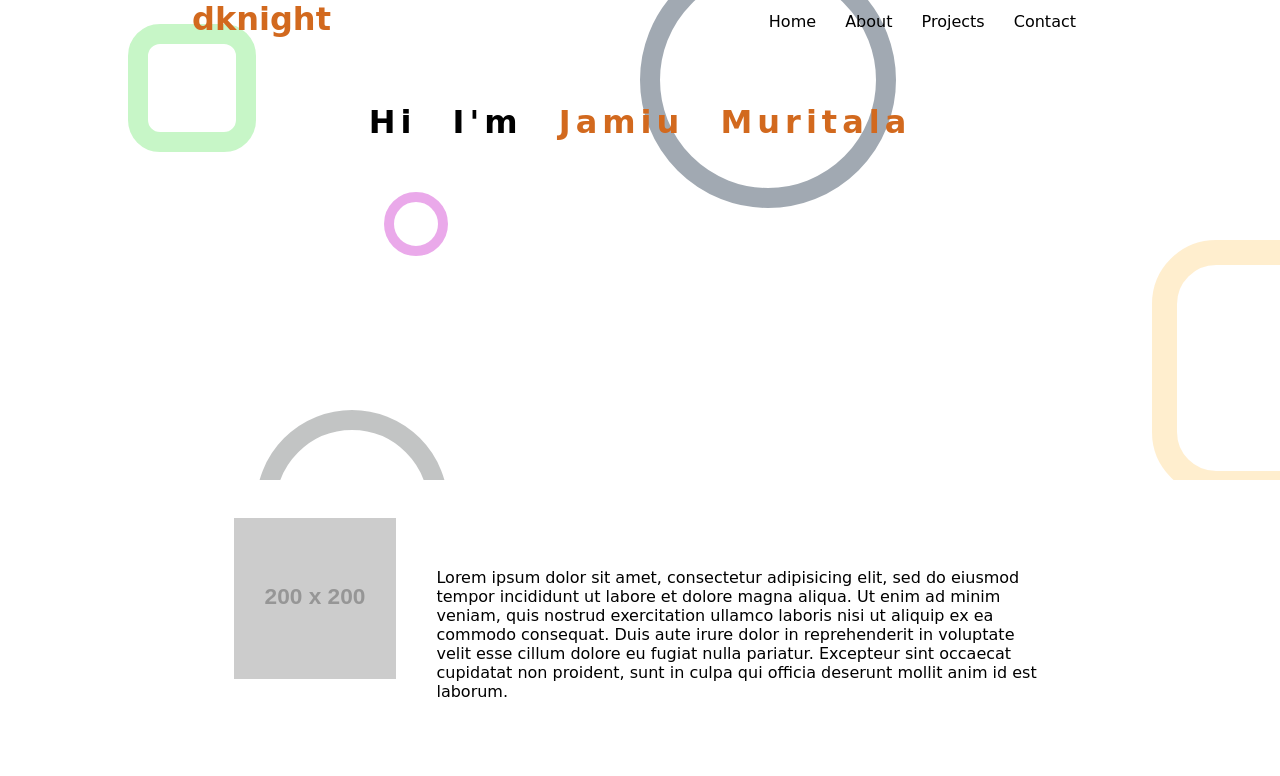
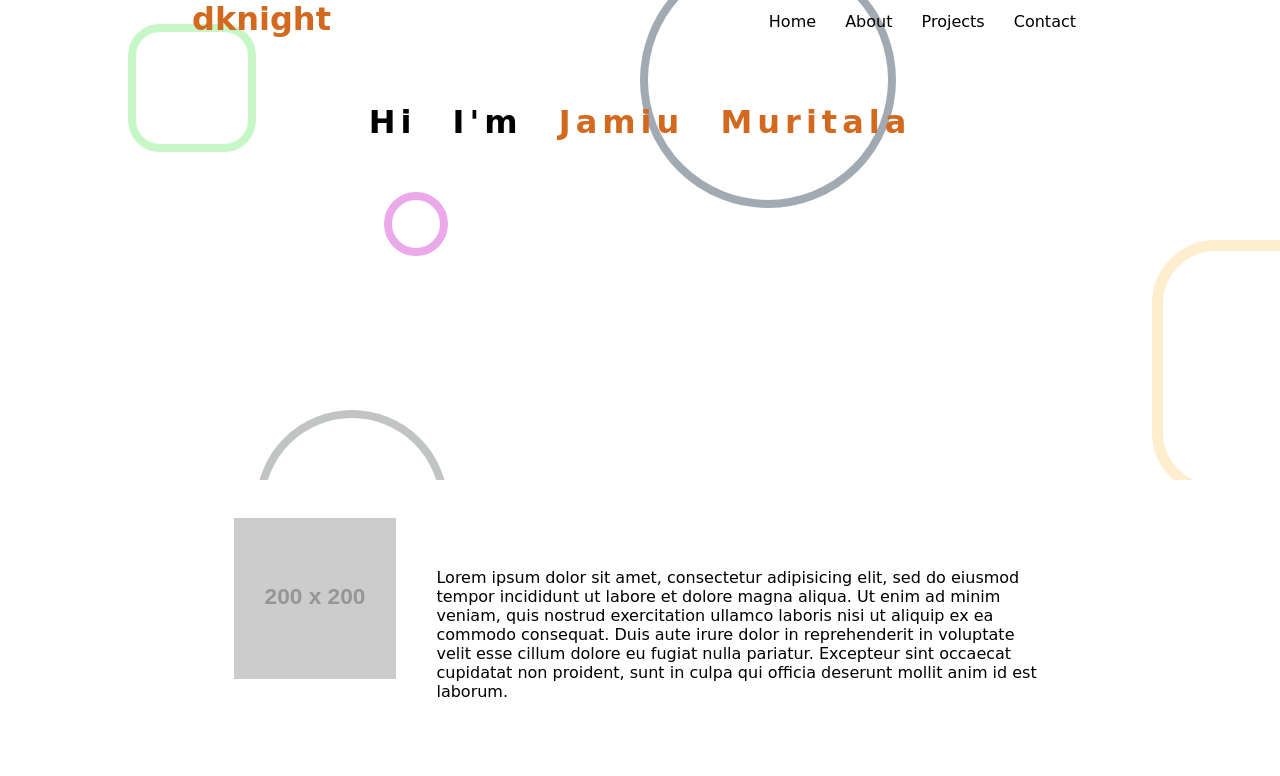
Before and after one commit to knight10/dknight_portfolio, a plain HTML site: page index.html in a window 1280 px wide. Shown: the top 776 px of the page. Drawn offline with Linux system fonts and the light colour scheme; placeholder pictures from the web are drawn by us.

Commit message:
changedvthe background of the intro

```diff
--- a/css/background.css
+++ b/css/background.css
@@ -23,7 +23,7 @@
 	top:5%;
 	left: 10%;
 	border-radius: 25%;
-	border: 20px solid lightgreen;
+	border: 0.5em solid lightgreen;
 }
 
 .square:before{
@@ -38,7 +38,7 @@
 	top: -10%;
 	left: 50%;
 	border-radius: 50%;
-	border: 20px solid #456;
+	border: 0.5em solid #456;
 }
 
 .msquare:before{
@@ -54,7 +54,7 @@
 	left: 90%;
 	/*margin: 25% 0% 0% 70%;*/
 	border-radius: 25%;
-	border: 25px solid #ffdd9e;
+	border: 0.7em solid #ffdd9e;
 }
 
 .bsquare:before{
@@ -68,7 +68,7 @@
 	width: 5%;
 	margin: 15% 0% 0% 30%;
 	border-radius: 50%;
-	border: 10px solid #d654d6;
+	border: 0.5em solid #d654d6;
 }
 
 .scircle:before{
@@ -82,7 +82,7 @@
 	width: 15%;
 	margin: 32% 0% 0% 20%;
 	border-radius: 50%;
-	border: 20px solid #7c8281ee;
+	border: 0.5em solid #7c8281ee;
 }
 
 .mcircle:before{
```
